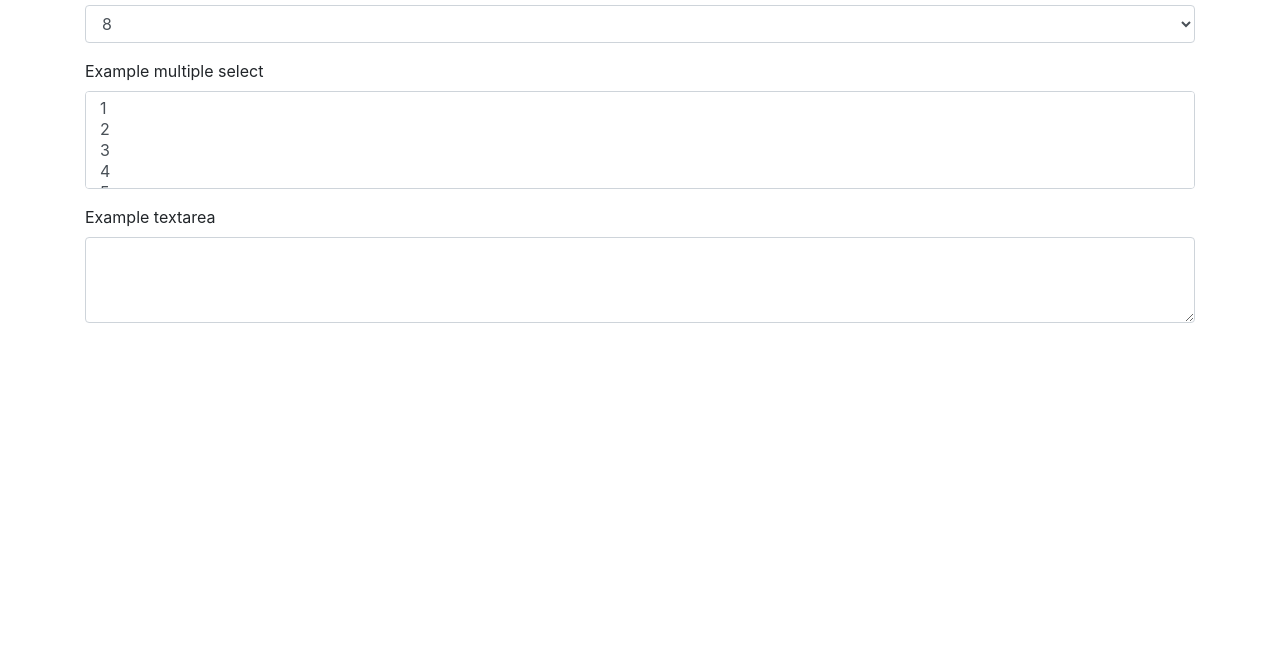
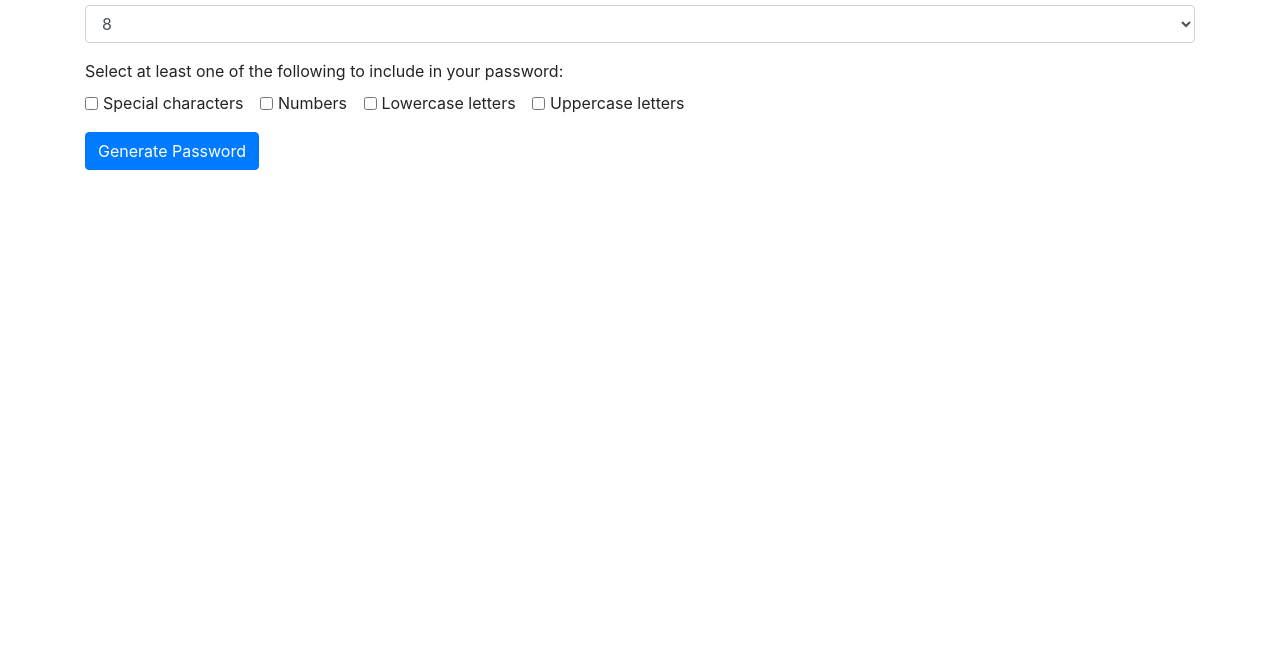
Before and after one commit to enma1009/password-generator, a plain HTML site: page index.html in a window 1280 px wide. Shown: the part 129-800 px from the top of the page. Drawn offline with nearby package versions, Linux system fonts and the light colour scheme.

Commit message:
completed the html form

```diff
--- a/index.html
+++ b/index.html
@@ -11,29 +11,38 @@
     <title>Password Generator</title>
   </head>
   <body>
-    <h1>Password Generator</h1>
+    <h1 class="text-center">Password Generator</h1>
 
     <div class="container">
       <h2>Generate a password</h2>
 
       <form>
         <div class="form-group">
-          <label for="pwLength">Select a length for your password</label>
+          <label for="pwLength">Select a character length for your password:</label>
           <select class="form-control" id="pwLength"><!--Values will be generated by custom-script.js, lines 2 to 8--></select>
         </div>
         <div class="form-group">
-          <label for="exampleFormControlSelect2">Example multiple select</label>
-          <select multiple class="form-control" id="exampleFormControlSelect2">
-            <option>1</option>
-            <option>2</option>
-            <option>3</option>
-            <option>4</option>
-            <option>5</option>
-          </select>
-        </div>
+          <label for="checkboxes">Select at least one of the following to include in your password:</label>
+          <br>
+          <div class="form-check form-check-inline">
+            <input class="form-check-input" type="checkbox" id="specialChar" value="SpecialCharacters">
+            <label class="form-check-label" for="specialChar">Special characters</label>
+          </div>
+          <div class="form-check form-check-inline">
+            <input class="form-check-input" type="checkbox" id="numbers" value="numbers">
+            <label class="form-check-label" for="numbers">Numbers</label>
+          </div>
+          <div class="form-check form-check-inline">
+            <input class="form-check-input" type="checkbox" id="lowercaseLetters" value="lowercase">
+            <label class="form-check-label" for="lowercaseLetters">Lowercase letters</label>
+          </div>
+          <div class="form-check form-check-inline">
+            <input class="form-check-input" type="checkbox" id="uppercaseLetters" value="uppercase">
+            <label class="form-check-label" for="uppercaseLetters">Uppercase letters</label>
+          </div>
+      </div>
         <div class="form-group">
-          <label for="exampleFormControlTextarea1">Example textarea</label>
-          <textarea class="form-control" id="exampleFormControlTextarea1" rows="3"></textarea>
+          <button type="submit" class="btn btn-primary">Generate Password</button>
         </div>
       </form>
 
```
